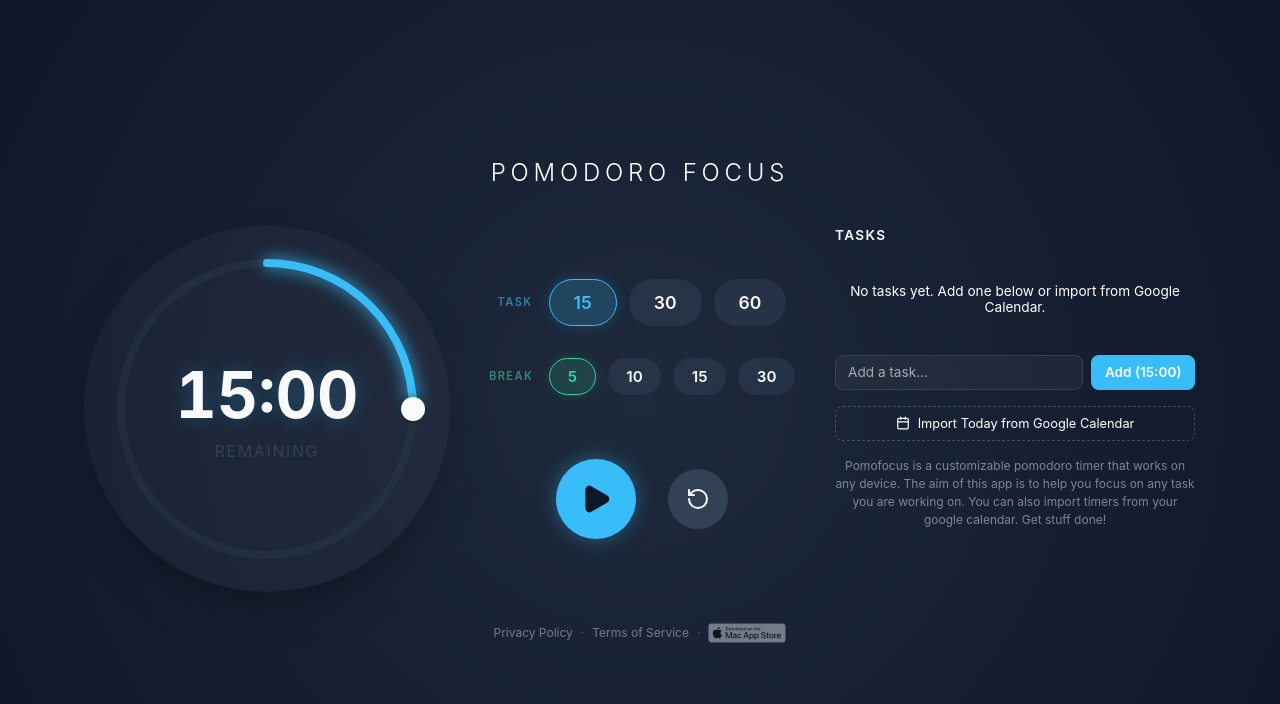
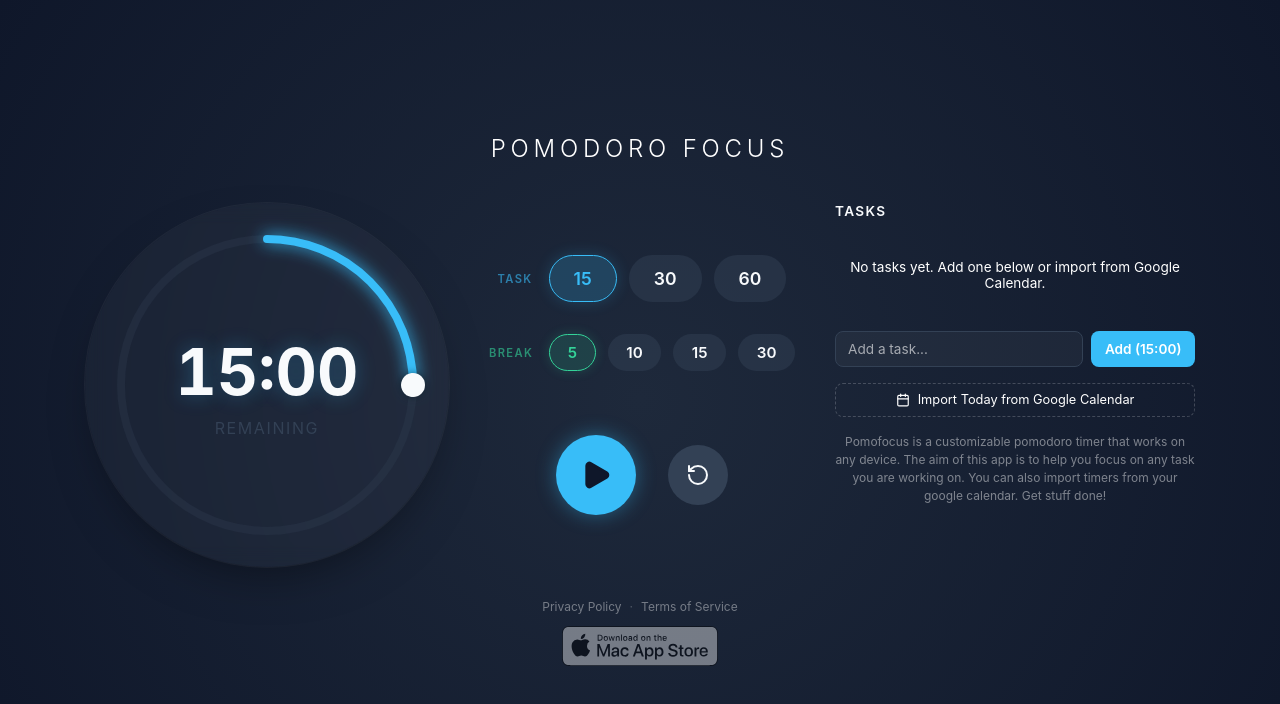
Before and after one commit to jahrichie/pomodoro-pi, a Next.js app: page / in a window 1280 px wide. Shown: the top 704 px of the page. Built offline with nearby package versions, Linux system fonts and the light colour scheme.

Commit message:
feat: center Mac App Store badge below footer links at full size
Co-Authored-By: Richard O'Reilly <richardjosephoreilly@gmail.com>

```diff
--- a/src/app/page.module.css
+++ b/src/app/page.module.css
@@ -124,16 +124,23 @@
 .footer {
   margin-top: 2rem;
   display: flex;
+  flex-direction: column;
   align-items: center;
-  gap: 0.5rem;
+  gap: 0.75rem;
   font-size: 0.75rem;
 }
 
-.footer a {
+.footerLinks {
+  display: flex;
+  align-items: center;
+  gap: 0.5rem;
+}
+
+.footerLinks a {
   color: rgba(255, 255, 255, 0.4);
   transition: color 0.15s;
 }
-.footer a:hover {
+.footerLinks a:hover {
   color: #fff;
 }
 
@@ -153,6 +160,6 @@
 }
 
 .appStoreBadge {
-  height: 20px;
   width: auto;
+  height: auto;
 }
--- a/src/app/page.tsx
+++ b/src/app/page.tsx
@@ -186,10 +186,11 @@ export default function Home() {
       </div>
 
       <footer className={styles.footer}>
-        <Link href="/privacy">Privacy Policy</Link>
-        <span className={styles.footerDot}>&middot;</span>
-        <Link href="/terms">Terms of Service</Link>
-        <span className={styles.footerDot}>&middot;</span>
+        <div className={styles.footerLinks}>
+          <Link href="/privacy">Privacy Policy</Link>
+          <span className={styles.footerDot}>&middot;</span>
+          <Link href="/terms">Terms of Service</Link>
+        </div>
         <a
           href="#"
           title="Coming Soon"
```
